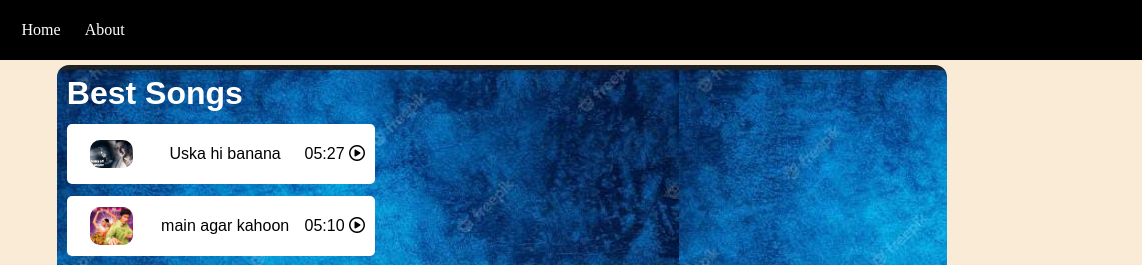
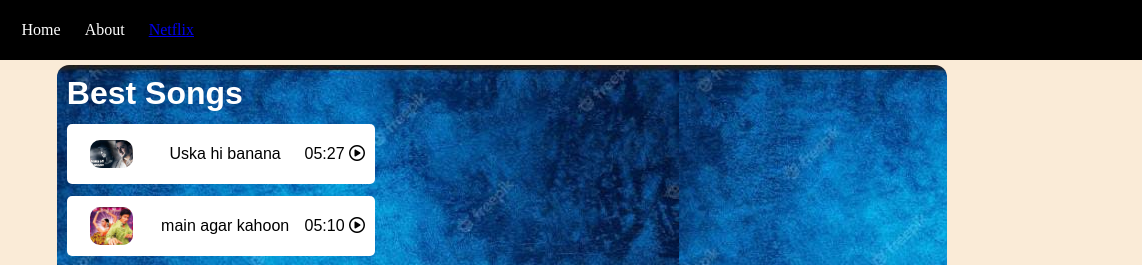
Before and after one commit to subhajitsaha574/Spotify-Clone, a plain HTML site: page index.html in a window 1280 px wide. Shown: the top 265 px of the page, 138-1280 px from the left. Drawn offline with Linux system fonts and the light colour scheme.

Commit message:
Update index.html

```diff
--- a/index.html
+++ b/index.html
@@ -12,6 +12,7 @@
             <li class="brand"><img src="Spotify.jpeg" alt="Spotify">Spotify</li>
             <li>Home</li>
             <li>About</li>
+            <li><a href='https://purnendughoshal2016.github.io/Netflix/'>Netflix</a></li>
         </ul>
     </nav>
     <div class="container">
```
